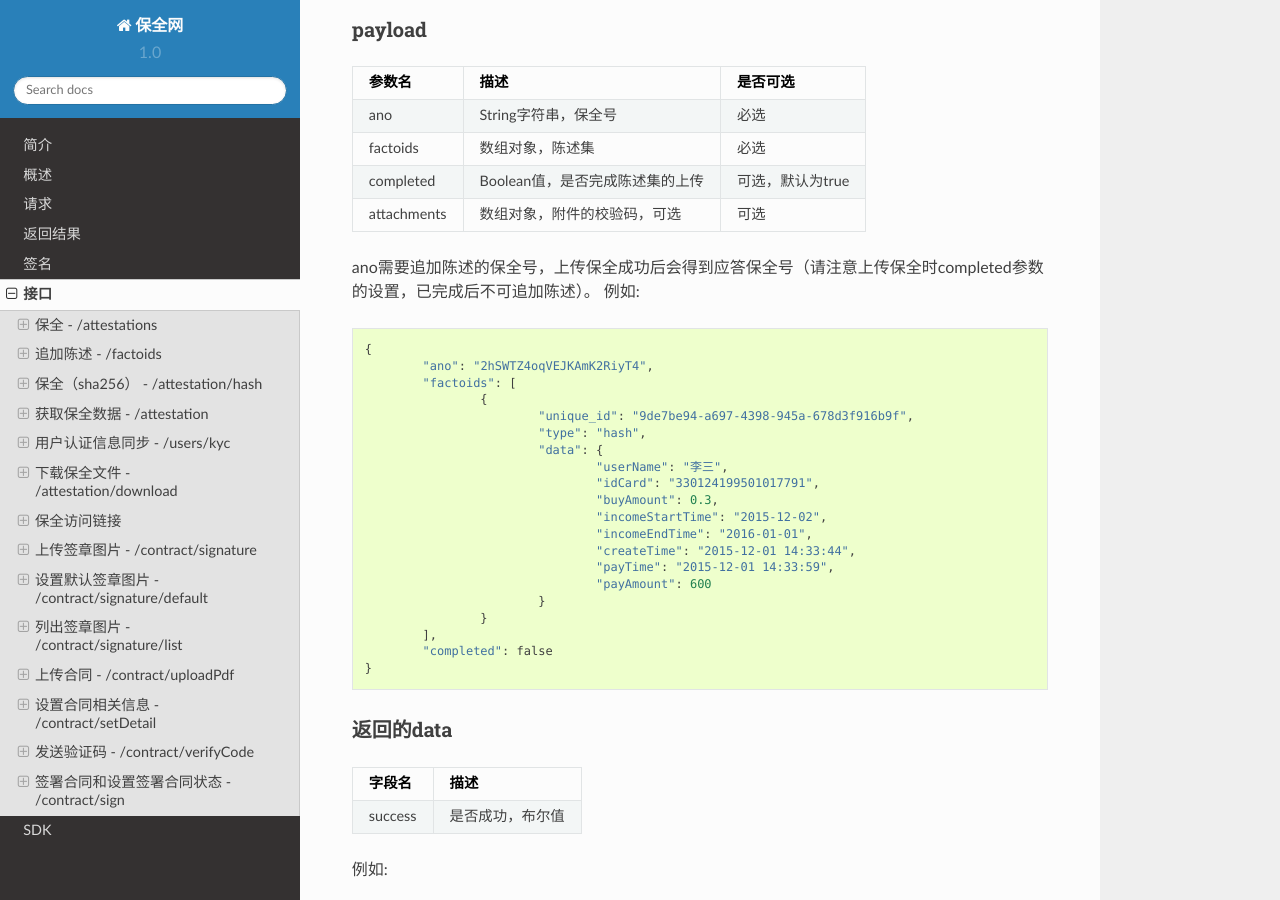
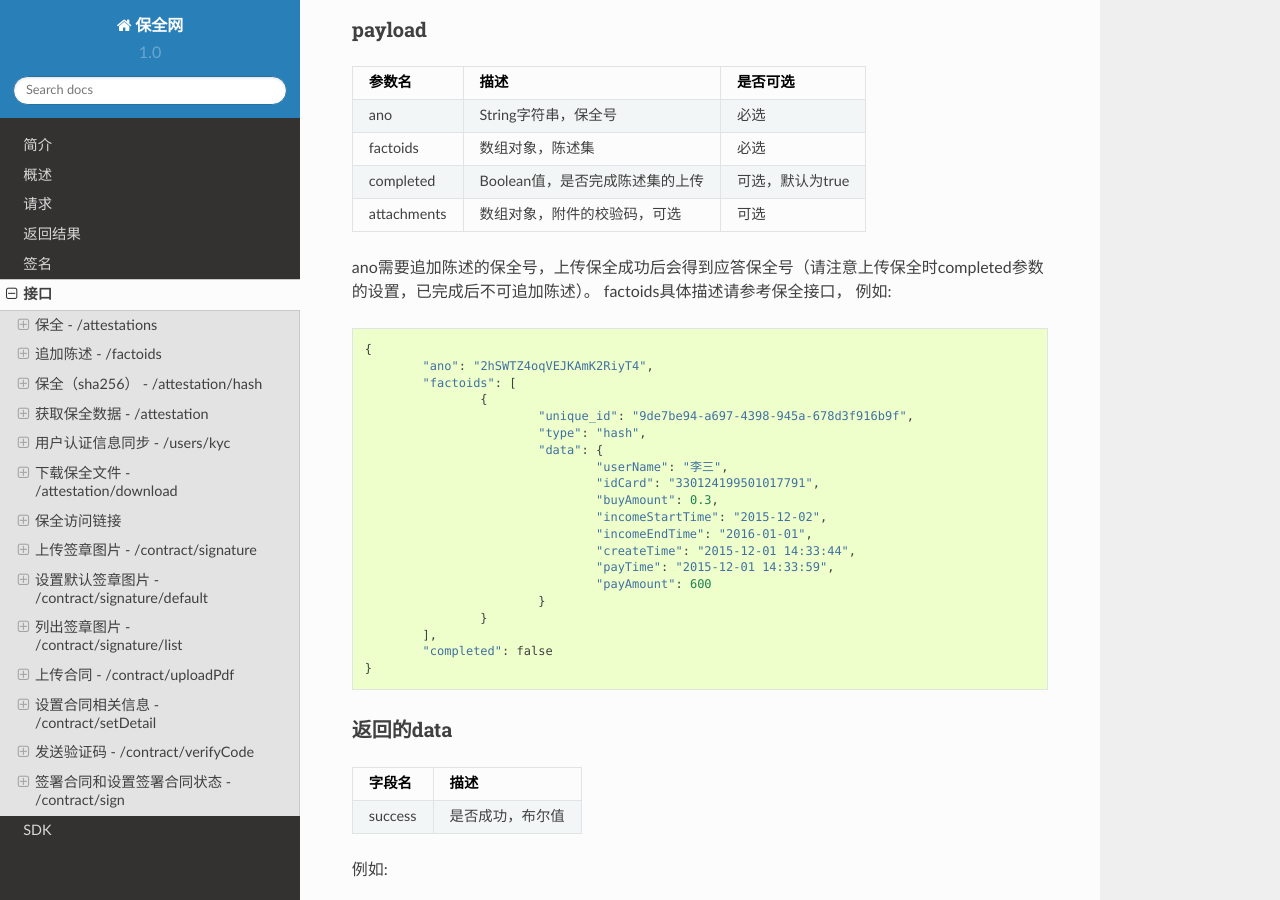
Before and after one commit to baoquan-hq/readthedocs, a Sphinx documentation site: the page built from docs/api.rst, in a window 1280 px wide and 900 px high, scrolled down 5576 px. Built offline with Sphinx 7.4.7 and the Read the Docs theme 2.0.0, drawn with Linux system fonts in a browser that asks for light colours.

Commit message:
updates factoids

```diff
--- a/docs/api.rst
+++ b/docs/api.rst
@@ -216,11 +216,12 @@ payload
 参数名 				描述                             是否可选
 =================  ================================ ================
 ano                String字符串，保全号               必选
-factoids           数组对象，陈述集                   必选
+factoids           数组对象，陈述集                   必选
 completed          Boolean值，是否完成陈述集的上传     可选，默认为true
 attachments        数组对象，附件的校验码，可选         可选
 =================  ================================ ================
 ano需要追加陈述的保全号，上传保全成功后会得到应答保全号（请注意上传保全时completed参数的设置，已完成后不可追加陈述）。
+factoids具体描述请参考保全接口，
 例如::
 
 	{
```
